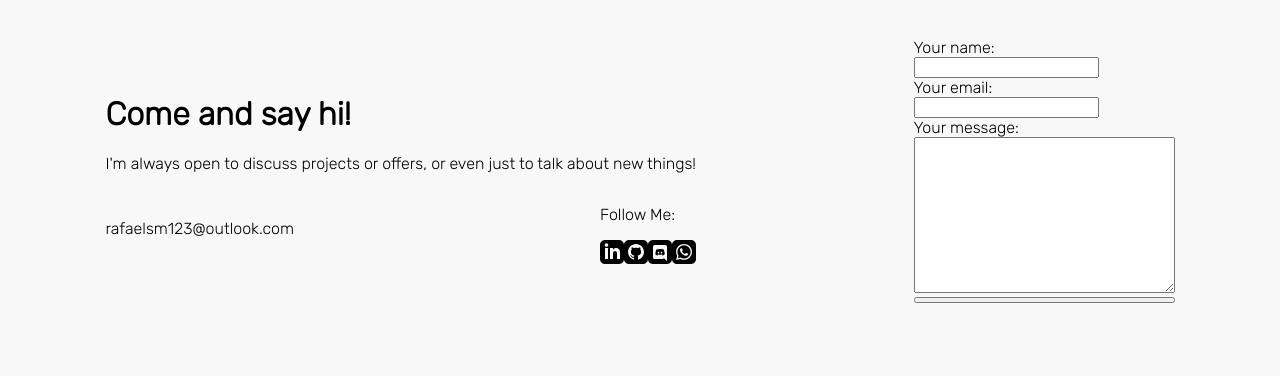
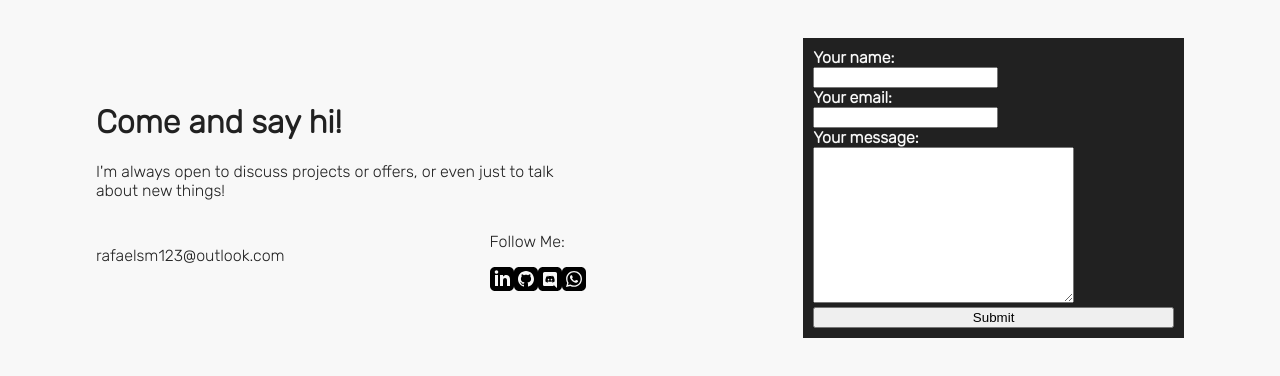
Before and after one commit to RafaelSampaioMoura/portfolio, a React (Vite) app in the folder personal-portfolio/: page /contact in a window 1280 px wide. Shown: the top 376 px of the page. Built offline with nearby package versions, Linux system fonts and the light colour scheme.

Commit message:
stylinzing the mail form

```diff
--- a/personal-portfolio/src/contact/MailForm.jsx
+++ b/personal-portfolio/src/contact/MailForm.jsx
@@ -20,7 +20,7 @@ function MailForm() {
         Your message: <br />
         <textarea name="message" id="message" cols="30" rows="10"></textarea>
       </label>
-      <button></button>
+      <button>Submit</button>
     </form>
   );
 }
--- a/personal-portfolio/src/index.css
+++ b/personal-portfolio/src/index.css
@@ -1,6 +1,7 @@
 body {
   font-family: "Rubik", sans-serif;
   background-color: #f8f8f8;
+  color: #212121;
   margin: 0;
 }
 
@@ -124,4 +125,9 @@ body {
 .mail-form {
   display: flex;
   flex-direction: column;
+  background-color: #212121;
+  color: #f8f8f8;
+  width: 40%;
+  padding: 10px;
+  font-weight: 800;
 }
```
